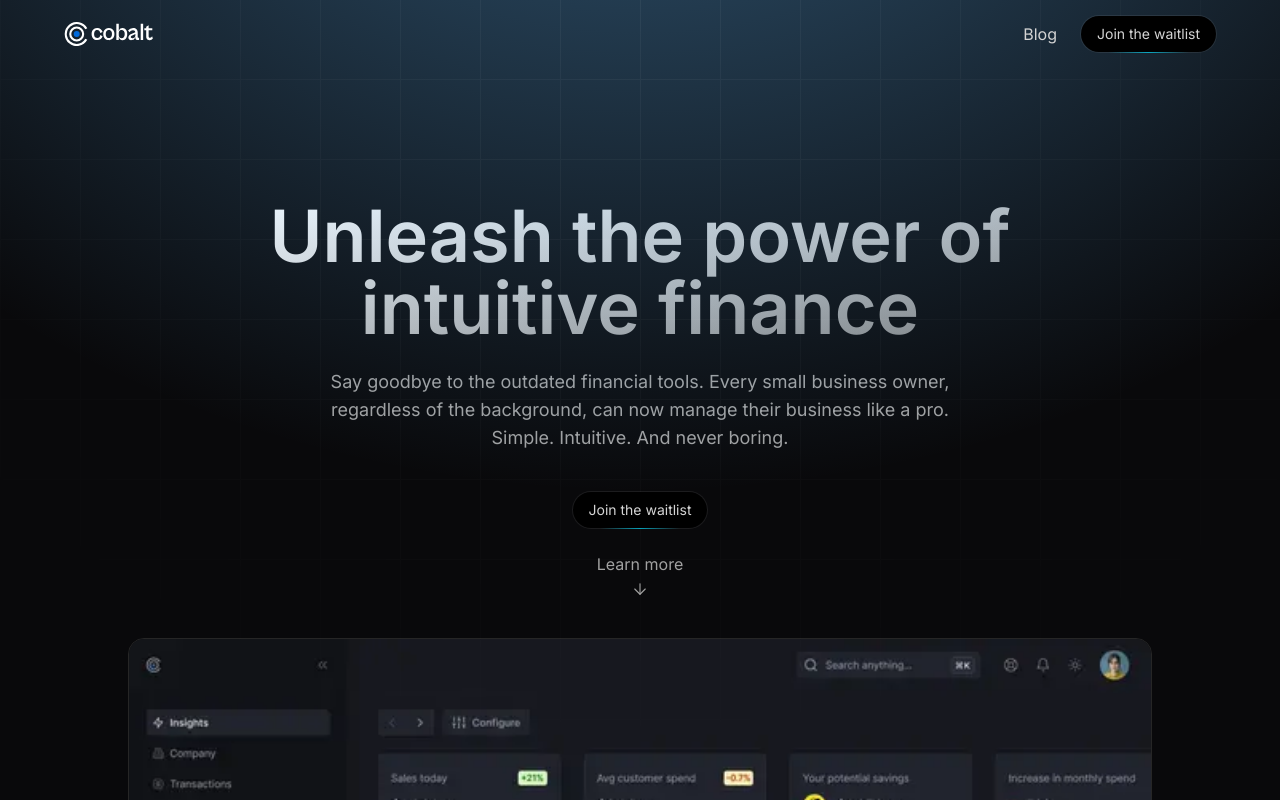
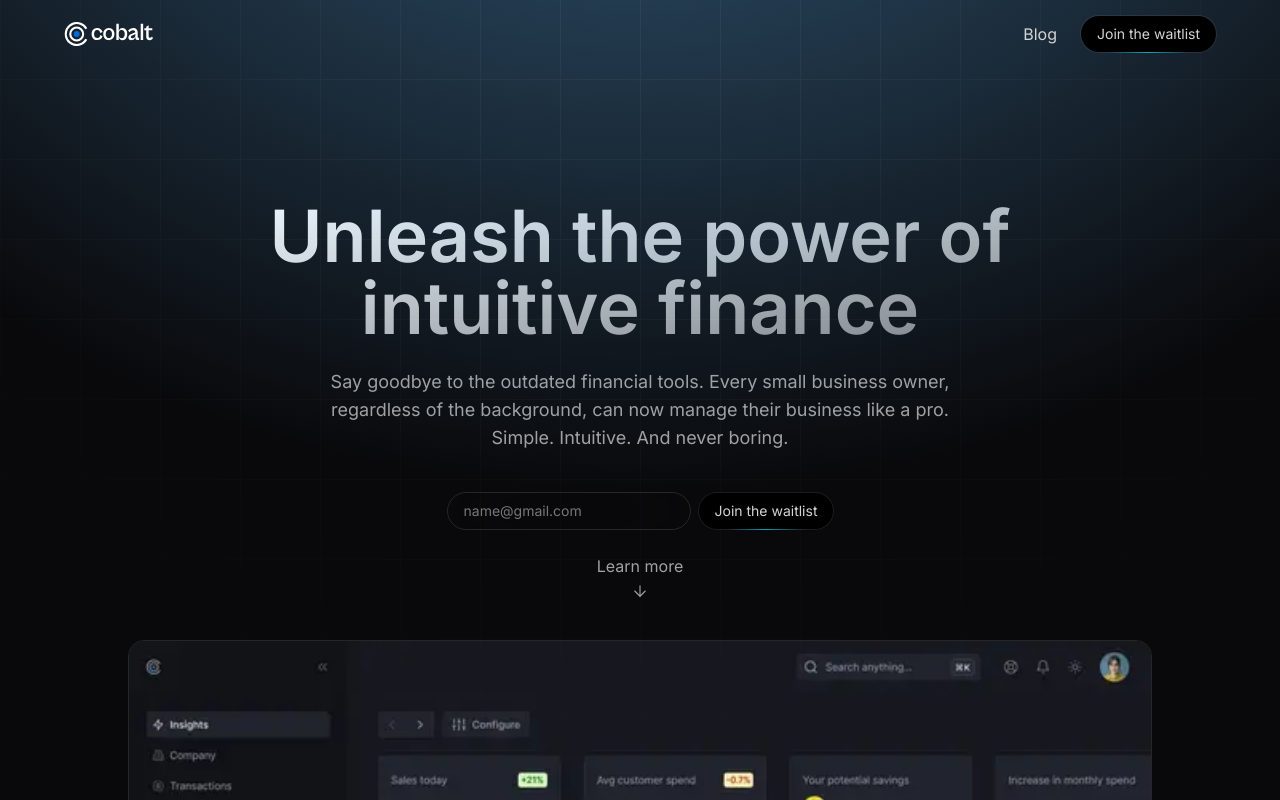
Before and after one commit to Yashx18/CobaltLP, a React (Vite) app: page / in a window 1280 px wide. Shown: the top 800 px of the page. Built offline with nearby package versions, Linux system fonts and the light colour scheme.

Commit message:
added input for email

```diff
--- a/src/sections/Hero.tsx
+++ b/src/sections/Hero.tsx
@@ -18,17 +18,24 @@ const Hero = () => {
       </svg>
       <div className="mx-auto w-full max-w-5xl pt-50">
         <div className="mx-auto my-0 flex h-full max-w-4xl flex-col items-center justify-center">
-          <h1 className="max-w-3xl bg-[linear-gradient(to_bottom_right,white,grey)] bg-clip-text text-center text-4xl font-bold sm:text-6xl md:text-7xl sm:font-semibold text-transparent">
+          <h1 className="max-w-3xl bg-[linear-gradient(to_bottom_right,white,grey)] bg-clip-text text-center text-4xl font-bold text-transparent sm:text-6xl sm:font-semibold md:text-7xl">
             Unleash the power of intuitive finance
           </h1>
-          <p className="mt-6 max-w-2xl text-center text-md sm:text-lg text-neutral-400">
+          <p className="text-md mt-6 max-w-2xl text-center text-neutral-400 sm:text-lg">
             Say goodbye to the outdated financial tools. Every small business owner, regardless of
             the background, can now manage their business like a pro. Simple. Intuitive. And never
             boring.
           </p>
         </div>
         <div className="mt-10 flex w-full flex-col gap-6">
-          <CTA />
+          <div className="z-100 mx-auto flex w-fit items-center gap-2">
+            <input
+              type="text"
+              className="rounded-full border border-neutral-400/20 px-4 py-2 text-sm text-neutral-200 backdrop-blur-2xl focus:outline-none focus:ring-2 focus:ring-transparent focus:ring-offset-2 focus:ring-offset-black focus:shadow-[0_0_0_3px]"
+              placeholder="name@gmail.com"
+            />
+            <CTA />
+          </div>
 
           <div className="group z-1 mx-auto flex h-auto cursor-pointer flex-col items-center justify-center gap-1 text-neutral-400 hover:text-neutral-100">
             <p>Learn more</p>
@@ -58,11 +65,11 @@ const Hero = () => {
         {/* Hero feature */}
         <div className="flex w-full grid-cols-2 flex-col items-start gap-2 pb-10 sm:py-10 md:py-20 lg:grid lg:gap-5">
           <div className="col-span-1 lg:pr-10">
-            <h2 className="tracking-light bg-[linear-gradient(to_bottom_right,white,grey)] bg-clip-text pb-2 text-2xl sm:text-3xl md:text-4xl font-bold text-transparent">
+            <h2 className="tracking-light bg-[linear-gradient(to_bottom_right,white,grey)] bg-clip-text pb-2 text-2xl font-bold text-transparent sm:text-3xl md:text-4xl">
               Who said finance has to be boring?
             </h2>
           </div>
-          <div className="col-span-1 w-full text-md sm:text-lg md:text-xl text-neutral-400">
+          <div className="text-md col-span-1 w-full text-neutral-400 sm:text-lg md:text-xl">
             <p>
               With Cobalt, managing your business finances is effortless, empowering, and never
               boring. Our intuitive platform brings clarity to your cash flow, simplifies your
```
